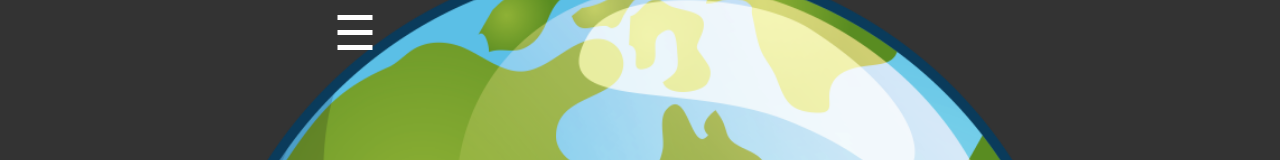
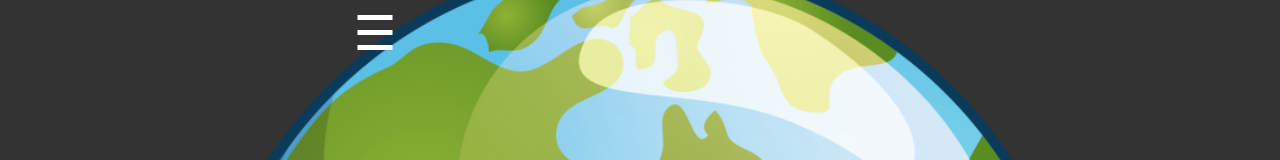
Before and after one commit to Arka20001/AtoZ, a plain HTML site: page index.html in a window 1280 px wide. Shown: the top 160 px of the page. Drawn offline with Linux system fonts and the light colour scheme.

Commit message:
Update style.css

```diff
--- a/style.css
+++ b/style.css
@@ -57,7 +57,7 @@ body {
     position: relative;
     -webkit-appearance: none;
     outline: none;
-    left: 45vh;
+    left: 47.5vh;
     width: 50px;
     height: 30px;
     z-index: 1000;
```
